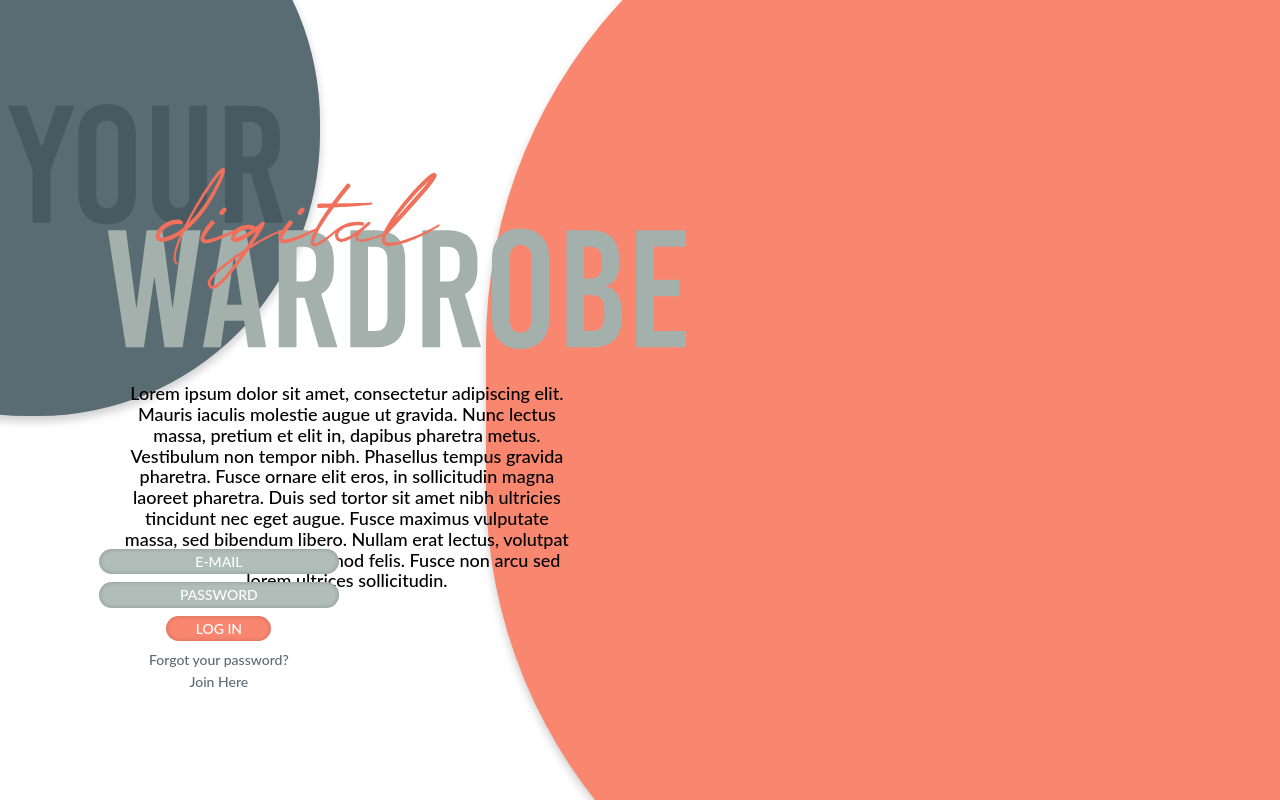
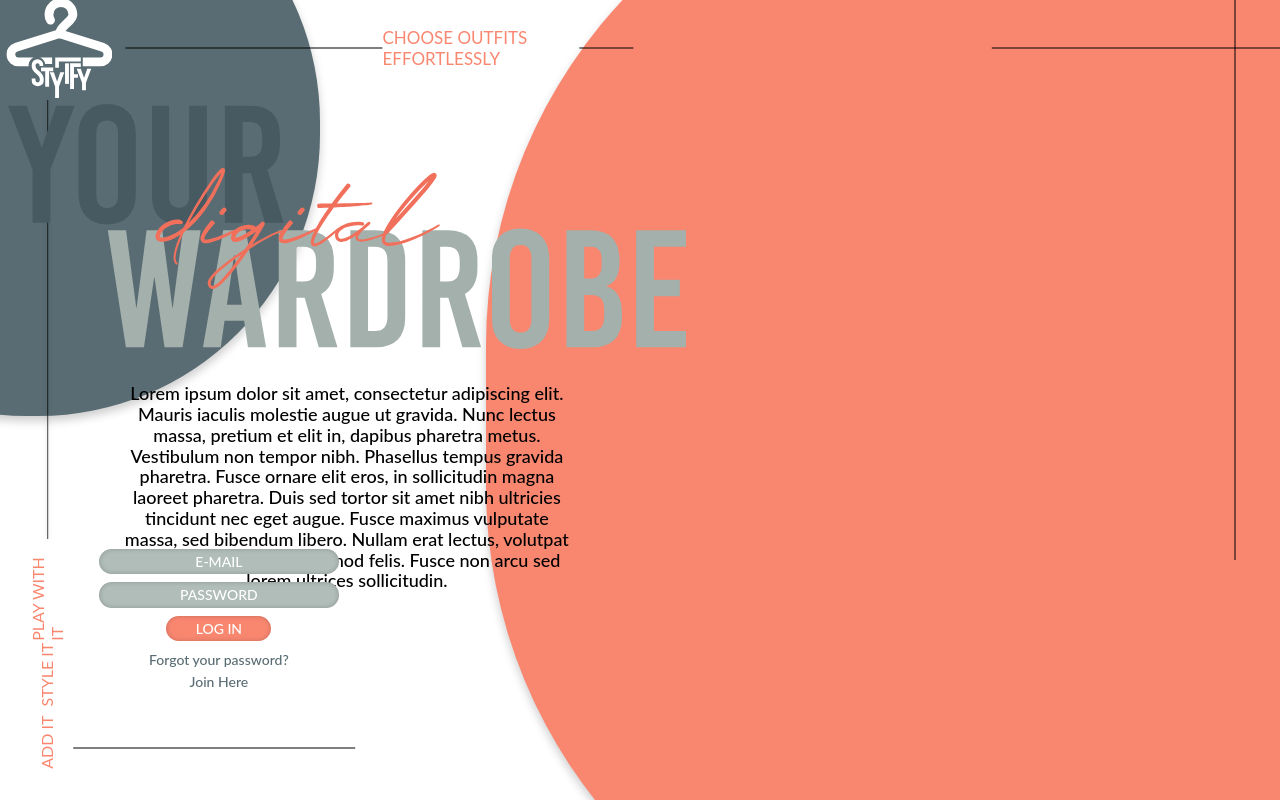
Before and after one commit to MrWarlockk/Clothes-v2, a Next.js app: page / in a window 1280 px wide. Built offline with nearby package versions, Linux system fonts and the light colour scheme.

Commit message:
Background index
Finished the background of the index
need to add the images on the right

```diff
--- a/pages/index.js
+++ b/pages/index.js
@@ -6,8 +6,75 @@ function Home() {
   return (
     <>
       <body>
+        {/* BACKGROUND */}
         <div className={styles.background_circle1}></div>
         <div className={styles.background_circle2}></div>
+        <div className={styles.background_left}>
+          <div
+            className={classNames(
+              styles.background_left_item,
+              styles.background_left_text1
+            )}
+          >
+            ADD IT
+          </div>
+          <div
+            className={classNames(
+              styles.background_left_item,
+              styles.background_left_text2
+            )}
+          >
+            STYLE IT
+          </div>
+          <div
+            className={classNames(
+              styles.background_left_item,
+              styles.background_left_text3
+            )}
+          >
+            PLAY WITH IT
+          </div>
+          <div
+            className={classNames(
+              styles.background_left_item,
+              styles.background_left_line
+            )}
+          ></div>
+        </div>
+        <div className={styles.background_up}>
+          <div
+            className={classNames(
+              styles.background_up_item,
+              styles.background_up_img
+            )}
+          >
+            <img src="index/Logo.svg" alt="main_image"></img>
+          </div>
+          <div
+            className={classNames(
+              styles.background_up_item,
+              styles.background_up_line1
+            )}
+          ></div>
+          <div
+            className={classNames(
+              styles.background_up_item,
+              styles.background_up_text
+            )}
+          >
+            CHOOSE OUTFITS EFFORTLESSLY
+          </div>
+          <div
+            className={classNames(
+              styles.background_up_item,
+              styles.background_up_line2
+            )}
+          ></div>
+        </div>
+        <div className={styles.background_up_line3}></div>
+        <div className={styles.background_down_line}></div>
+        <div className={styles.background_right_line}></div>
+        {/* MAIN CONTENT */}
         <div className={styles.flexbox_main}>
           <div className={styles.flexbox_main_img}>
             <img src="index/your_personal_wardrobe.svg" alt="main_image"></img>
--- a/styles/index.module.css
+++ b/styles/index.module.css
@@ -104,3 +104,100 @@
   color: #5a6c73;
   flex-basis: 15%;
 }
+.background_left {
+  display: flex;
+  position: absolute;
+  width: 84.5vh;
+  height: 2vw;
+  top: 54.75%;
+  left: 3.7%;
+  transform: translate(-50%, -50%) rotate(-90deg);
+}
+.background_left_item {
+  display: flex;
+  justify-content: center;
+  align-items: center;
+  box-sizing: border-box;
+}
+.background_left_text1 {
+  box-sizing: border-box;
+  flex-basis: 10%;
+  color: #f98770;
+}
+.background_left_text2 {
+  box-sizing: border-box;
+  flex-basis: 10%;
+  color: #f98770;
+}
+.background_left_text3 {
+  box-sizing: border-box;
+  flex-basis: 15%;
+  color: #f98770;
+}
+.background_left_line {
+  box-sizing: border-box;
+  flex-basis: 65%;
+  background-color: rgba(0, 0, 0, 0.75);
+  margin: 0.99vw 0vh;
+  box-shadow: 0px 0px 5px rgba(0, 0, 0, 0.2);
+}
+.background_down_line {
+  position: absolute;
+  background-color: rgba(0, 0, 0, 0.5);
+  top: 93.5%;
+  left: 16.75%;
+  transform: translate(-50%, -50%);
+  width: 22vw;
+  height: 2px;
+}
+.background_right_line {
+  position: absolute;
+  background-color: rgba(0, 0, 0, 0.5);
+  top: 35%;
+  left: 96.5%;
+  transform: translate(-50%, -50%);
+  width: 2px;
+  height: 70vh;
+}
+.background_up {
+  display: flex;
+  position: absolute;
+  width: 49vw;
+  height: 10vh;
+  top: 6%;
+  left: 25%;
+  transform: translate(-50%, -50%);
+}
+.background_up_item {
+  display: flex;
+  justify-content: center;
+  align-items: center;
+}
+.background_up_img {
+  flex-basis: 13%;
+  padding-right: 2%;
+}
+.background_up_line1 {
+  background-color: rgba(0, 0, 0, 0.5);
+  flex-basis: 43%;
+  margin: 4.9vh 0vw;
+}
+.background_up_text {
+  flex-basis: 33%;
+  font-size: 17px;
+  color: #f98770;
+}
+.background_up_line2 {
+  flex-basis: 9%;
+  background-color: rgba(0, 0, 0, 0.5);
+  margin: 4.9vh 0vw;
+}
+.background_up_line3 {
+  position: absolute;
+  background-color: rgba(0, 0, 0, 0.5);
+  top: 6%;
+  left: 89%;
+  transform: translate(-50%, -50%);
+  width: 23vw;
+  height: 2px;
+}
```
